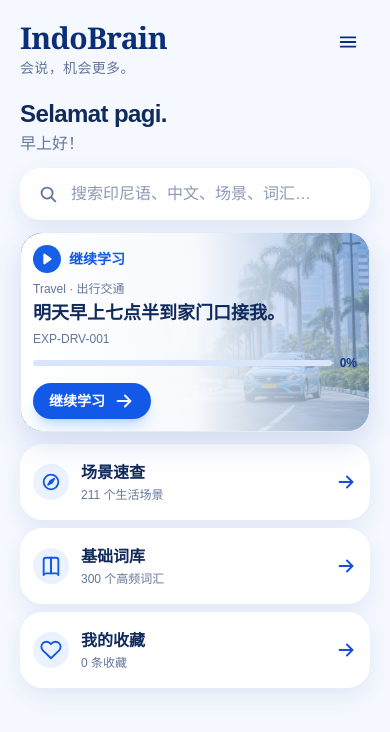
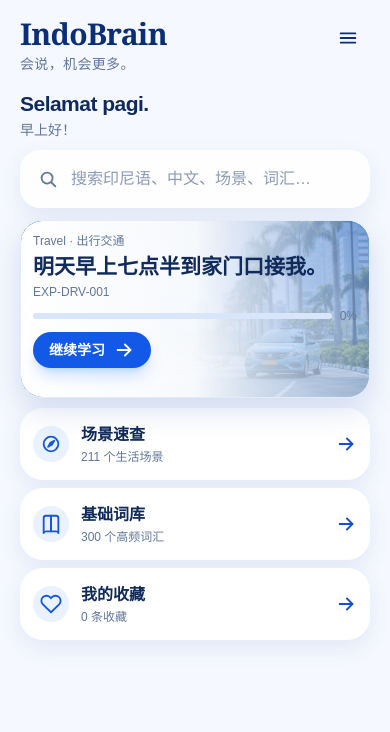
Before and after one commit to lijian13544290034-cell/IndoBrain-ID, a Next.js app: page / in a window 390 px wide. Shown: the top 732 px of the page. Built offline with nearby package versions, Linux system fonts and the light colour scheme.

Commit message:
fix: fit home navigation in one mobile screen

```diff
--- a/components/V2HomeDashboard.tsx
+++ b/components/V2HomeDashboard.tsx
@@ -9,13 +9,12 @@ import { readLearningProfile, subscribeProfile } from '@/lib/learning-profile';
 import { vocabularyLibrary } from '@/lib/vocabulary-library';
 
 type ProfileState = ReturnType<typeof readLearningProfile>;
-type IconName = 'menu' | 'search' | 'play' | 'scene' | 'book' | 'heart' | 'arrow';
+type IconName = 'menu' | 'search' | 'scene' | 'book' | 'heart' | 'arrow';
 
 function Icon({ name }: { name: IconName }) {
   const common = { width: 22, height: 22, viewBox: '0 0 24 24', fill: 'none', stroke: 'currentColor', strokeWidth: 2, strokeLinecap: 'round' as const, strokeLinejoin: 'round' as const };
   if (name === 'menu') return <svg {...common}><path d="M4 7h16M4 12h16M4 17h16" /></svg>;
   if (name === 'search') return <svg {...common}><circle cx="11" cy="11" r="6" /><path d="m20 20-4.2-4.2" /></svg>;
-  if (name === 'play') return <svg {...common} fill="currentColor"><path d="m9 7 7 5-7 5Z" /></svg>;
   if (name === 'scene') return <svg {...common}><circle cx="12" cy="12" r="8" /><path d="m15.5 8.5-2.4 4.1-4.2 2.4 2.4-4.2Z" /><circle cx="12" cy="12" r="1" /></svg>;
   if (name === 'book') return <svg {...common}><path d="M4 5.5A2.5 2.5 0 0 1 6.5 3H12v17H6.5A2.5 2.5 0 0 0 4 22Z" /><path d="M20 5.5A2.5 2.5 0 0 0 17.5 3H12v17h5.5A2.5 2.5 0 0 1 20 22Z" /></svg>;
   if (name === 'heart') return <svg {...common}><path d="M20.8 4.6a5.5 5.5 0 0 0-7.8 0L12 5.7l-1.1-1.1a5.5 5.5 0 0 0-7.8 7.8L12 21l8.9-8.6a5.5 5.5 0 0 0-.1-7.8Z" /></svg>;
@@ -83,34 +82,33 @@ export default function V2HomeDashboard({ catalog }: { catalog: readonly Catalog
     { href: '/about#favorites', title: '我的收藏', subtitle: `${favorites.length} 条收藏`, icon: 'heart' as const },
   ];
 
-  return <main className="v2-home mx-auto min-h-screen w-full max-w-6xl overflow-hidden px-5 pb-8 pt-5 sm:px-8 sm:pb-12 sm:pt-9">
-    <header className="relative z-10 flex items-start justify-between">
+  return <main className="v2-home mx-auto min-h-screen w-full max-w-6xl overflow-hidden px-5 pb-6 pt-4 sm:px-8 sm:pb-12 sm:pt-9">
+    <header data-home-part="header" className="relative z-10 flex items-start justify-between">
       <div><p className="font-serif text-3xl font-bold tracking-tight text-[var(--ib-primary-strong)] sm:text-5xl">IndoBrain</p><p className="mt-0.5 text-sm tracking-wide text-[var(--ib-text-secondary)] sm:mt-2 sm:text-base">会说，机会更多。</p></div>
       <Link href="/about" aria-label="打开菜单" className="flex size-11 items-center justify-center rounded-2xl text-[var(--ib-primary-strong)] transition hover:bg-[var(--ib-primary-soft)] active:bg-[#dce8ff]"><Icon name="menu" /></Link>
     </header>
 
-    <section className="relative mt-5 sm:mt-10"><h1 className="text-2xl font-bold tracking-tight text-[var(--ib-text-primary)] sm:text-4xl">{hello.id}</h1><p className="mt-0.5 text-base text-[var(--ib-text-secondary)] sm:mt-1 sm:text-2xl">{hello.zh}</p></section>
+    <section data-home-part="greeting" className="relative mt-4 sm:mt-10"><h1 className="text-[21px] font-semibold leading-7 tracking-tight text-[var(--ib-text-primary)] sm:text-4xl">{hello.id}</h1><p className="mt-0.5 text-sm text-[var(--ib-text-secondary)] sm:mt-1 sm:text-2xl">{hello.zh}</p></section>
 
-    <section className="relative mt-3 sm:mt-5">
-      <label className="flex min-h-13 items-center gap-3 rounded-[var(--ib-radius-control)] border border-white bg-white/90 px-4 text-[var(--ib-text-secondary)] shadow-[var(--ib-shadow-card)] sm:min-h-16 sm:px-5"><Icon name="search" /><span className="sr-only">统一搜索</span><input value={query} onChange={(event) => setQuery(event.target.value)} placeholder="搜索印尼语、中文、场景、词汇…" className="min-w-0 flex-1 bg-transparent text-sm outline-none placeholder:text-[var(--ib-text-muted)] sm:text-base" /></label>
+    <section data-home-part="search" className="relative mt-2.5 sm:mt-5">
+      <label className="flex min-h-[58px] items-center gap-3 rounded-[var(--ib-radius-control)] border border-white bg-white/90 px-4 text-[var(--ib-text-secondary)] shadow-[var(--ib-shadow-card)] sm:min-h-16 sm:px-5"><Icon name="search" /><span className="sr-only">统一搜索</span><input value={query} onChange={(event) => setQuery(event.target.value)} placeholder="搜索印尼语、中文、场景、词汇…" className="min-w-0 flex-1 bg-transparent text-sm outline-none placeholder:text-[var(--ib-text-muted)] sm:text-base" /></label>
       {query.trim() && <div className="absolute z-30 mt-2 w-full overflow-hidden rounded-2xl border border-[var(--ib-border-soft)] bg-[var(--ib-bg-card)] p-2 shadow-xl">{results.length ? results.map((result) => <Link key={result.key} href={result.href} className="block rounded-xl px-4 py-3 transition hover:bg-[var(--ib-primary-soft)]"><p className="text-sm font-semibold text-[var(--ib-text-primary)]">{result.title}<span className="ml-2 text-xs font-normal text-[var(--ib-text-secondary)]">{result.type}</span></p><p className="mt-1 text-xs text-[var(--ib-text-secondary)]">{result.detail}</p></Link>) : <p className="px-4 py-5 text-sm text-[var(--ib-text-secondary)]">没有找到相关内容。</p>}</div>}
     </section>
 
-    <section className="relative mt-3 min-h-[188px] overflow-hidden rounded-[var(--ib-radius-card)] border border-[var(--ib-border-soft)] bg-gradient-to-br from-[#073c89] via-[#145bcc] to-[#9dccff] p-3 shadow-[0_12px_30px_rgba(28,77,171,0.16)] sm:mt-5 sm:min-h-[220px] sm:p-7">
-      {!heroImageFailed && <Image src={hero.heroImage} alt="" fill loading="eager" className="pointer-events-none object-cover object-right opacity-55 sm:opacity-80" onError={() => setHeroImageFailed(true)} />}
+    <section data-home-part="hero" className="relative mt-3 min-h-[178px] overflow-hidden rounded-[var(--ib-radius-card)] border border-[var(--ib-border-soft)] bg-gradient-to-br from-[#073c89] via-[#145bcc] to-[#9dccff] p-3 shadow-[0_12px_30px_rgba(28,77,171,0.16)] sm:mt-5 sm:min-h-[210px] sm:p-7">
+      {!heroImageFailed && <Image src={hero.heroImage} alt="" fill loading="eager" className="pointer-events-none object-cover object-right opacity-45 sm:opacity-80" onError={() => setHeroImageFailed(true)} />}
       <div className="absolute inset-0 bg-gradient-to-r from-white via-white/94 to-white/18" />
       <div className="relative max-w-xl">
-        <div className="flex items-center gap-2 text-[#1358e8]"><span className="flex size-7 items-center justify-center rounded-full bg-[#1660e8] text-white"><Icon name="play" /></span><span className="text-sm font-semibold">继续学习</span></div>
-        <p className="mt-2 text-xs font-medium text-[var(--ib-text-secondary)] sm:mt-4 sm:text-sm">{hero.label} · {hero.chinese}</p>
-        <h2 className="mt-0.5 truncate text-lg font-bold text-[var(--ib-text-primary)] sm:mt-1 sm:text-2xl">{continueExperience?.task ?? '从一个真实场景开始'}</h2>
+        <p className="text-xs font-medium text-[var(--ib-text-secondary)] sm:text-sm">{hero.label} · {hero.chinese}</p>
+        <h2 className="mt-1 line-clamp-2 text-[21px] font-semibold leading-[1.3] text-[var(--ib-text-primary)] sm:text-2xl">{continueExperience?.task ?? '从一个真实场景开始'}</h2>
         <p className="mt-1 text-xs text-[var(--ib-text-secondary)] sm:text-sm">{continueExperience?.id ?? 'EXP-LIF-001'}</p>
-        <div className="mt-2 flex items-center gap-2"><div className="h-1.5 flex-1 max-w-xs overflow-hidden rounded-full bg-[#d9e5fb]"><div className="h-full rounded-full bg-[#1a5fe8] transition-all" style={{ width: `${progress}%` }} /></div><span className="text-xs font-semibold text-[var(--ib-primary)]">{progress}%</span></div>
-        {continueExperience && <Link href={continueExperience.href} className="mt-3 inline-flex min-h-9 items-center gap-2 rounded-full bg-[#1259e8] px-4 text-sm font-semibold text-white shadow-lg shadow-blue-500/25 transition hover:bg-[#0e4dcc] active:bg-[#0a3fa9] sm:mt-4 sm:min-h-11 sm:px-5">继续学习 <Icon name="arrow" /></Link>}
+        <div className="mt-2 flex items-center gap-2"><div className="h-1.5 flex-1 max-w-xs overflow-hidden rounded-full bg-[#d9e5fb]"><div className="h-full rounded-full bg-[#1a5fe8] transition-all" style={{ width: `${progress}%` }} /></div><span className="text-xs font-medium text-[var(--ib-text-secondary)]">{progress}%</span></div>
+        {continueExperience && <Link href={continueExperience.href} className="mt-2 inline-flex min-h-9 items-center gap-2 rounded-full bg-[#1259e8] px-4 text-sm font-semibold text-white shadow-lg shadow-blue-500/25 transition hover:bg-[#0e4dcc] active:bg-[#0a3fa9] sm:mt-4 sm:min-h-11 sm:px-5">继续学习 <Icon name="arrow" /></Link>}
       </div>
     </section>
 
-    <section className="mt-3 grid gap-2 sm:mt-5 sm:grid-cols-3 sm:gap-3">
-      {entryCards.map((entry) => <Link key={entry.href} href={entry.href} className="group flex min-h-[76px] items-center justify-between gap-3 rounded-[var(--ib-radius-card)] border border-white bg-[var(--ib-bg-card)] p-3 shadow-[var(--ib-shadow-card)] transition hover:-translate-y-0.5 hover:bg-[var(--ib-primary-soft)] active:bg-[#dce8ff] sm:min-h-28 sm:p-4"><div className="flex min-w-0 items-center gap-3"><span className="flex size-9 shrink-0 items-center justify-center rounded-full bg-[var(--ib-primary-soft)] text-[#1558db] sm:size-11"><Icon name={entry.icon} /></span><span className="min-w-0"><h2 className="text-base font-bold text-[var(--ib-text-primary)]">{entry.title}</h2><p className="mt-0.5 text-xs text-[var(--ib-text-secondary)] sm:mt-1 sm:text-sm">{entry.subtitle}</p></span></div><span className="shrink-0 text-[#174fd4] transition group-hover:translate-x-1"><Icon name="arrow" /></span></Link>)}
+    <section data-home-part="entries" className="mt-2.5 grid gap-2 sm:mt-5 sm:grid-cols-3 sm:gap-3">
+      {entryCards.map((entry) => <Link data-home-entry key={entry.href} href={entry.href} className="group flex min-h-[72px] items-center justify-between gap-3 rounded-[var(--ib-radius-card)] border border-white bg-[var(--ib-bg-card)] p-3 shadow-[var(--ib-shadow-card)] transition hover:-translate-y-0.5 hover:bg-[var(--ib-primary-soft)] active:bg-[#dce8ff] sm:min-h-28 sm:p-4"><div className="flex min-w-0 items-center gap-3"><span className="flex size-9 shrink-0 items-center justify-center rounded-full bg-[var(--ib-primary-soft)] text-[#1558db] sm:size-11"><Icon name={entry.icon} /></span><span className="min-w-0"><h2 className="text-base font-bold text-[var(--ib-text-primary)]">{entry.title}</h2><p className="mt-0.5 text-xs text-[var(--ib-text-secondary)] sm:mt-1 sm:text-sm">{entry.subtitle}</p></span></div><span className="shrink-0 text-[#174fd4] transition group-hover:translate-x-1"><Icon name="arrow" /></span></Link>)}
     </section>
   </main>;
 }
```
